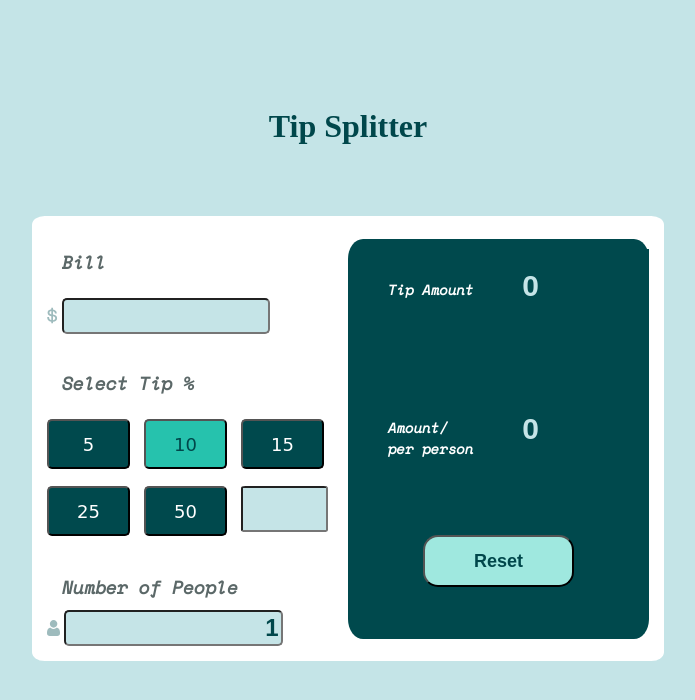
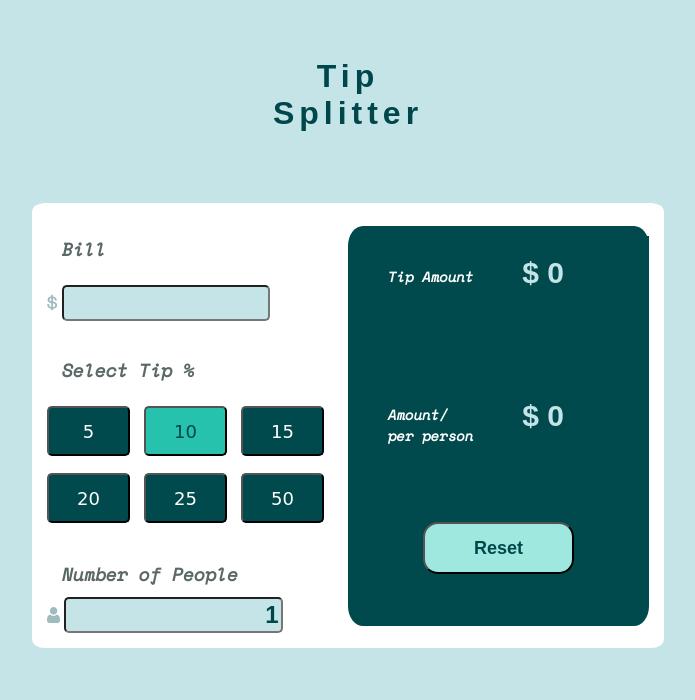
Before and after one commit to nitish2101/Tip-Calculator, a plain HTML site: page index.html in a window 1280 px wide. Both pictures are taken after a click on the button "10". Shown: the whole page, without its empty margins (292-987 px from the left). Drawn offline with nearby package versions, Linux system fonts and the light colour scheme; a web font is replaced by a local one.

Commit message:
Add files via upload

```diff
--- a/index.html
+++ b/index.html
@@ -3,8 +3,12 @@
   <head>
     <meta charset="UTF-8" />
     <meta name="viewport" content="width=device-width, initial-scale=1.0" />
-    <!-- displays site properly based on user's device -->
-
+    <link rel="preconnect" href="https://fonts.googleapis.com" />
+    <link rel="preconnect" href="https://fonts.gstatic.com" crossorigin />
+    <link
+      href="https://fonts.googleapis.com/css2?family=Shippori+Antique+B1&display=swap"
+      rel="stylesheet"
+    />
     <link
       rel="icon"
       type="image/png"
@@ -22,7 +26,10 @@
     <link rel="stylesheet" href="styles.css" />
   </head>
   <body>
-    <h1 class="title">Tip Splitter</h1>
+    <h1 class="title">
+      Tip <br />
+      Splitter
+    </h1>
     <div class="container">
       <div class="calculator">
         <div class="bill">
@@ -35,9 +42,10 @@
           <button class="b1 b">5</button>
           <button class="b2 b">10</button>
           <button class="b3 b">15</button>
-          <button class="b4 b">25</button>
-          <button class="b5 b">50</button>
-          <input type="text" name="custom" class="custom" />
+          <button class="b4 b">20</button>
+          <button class="b5 b">25</button>
+          <!-- <input type="text" name="custom" class="custom" /> -->
+          <button class="b6 b">50</button>
         </div>
         <div class="totalPeople">
           <h3>Number of People</h3>
--- a/index.js
+++ b/index.js
@@ -1,5 +1,5 @@
 function totalTip(tipPercent, bill) {
-  document.querySelector(".totalTip").value = (bill * tipPercent) / 100;
+  document.querySelector(".totalTip").value = "$ " + (bill * tipPercent) / 100;
 }
 for (let i = 0; i < document.querySelectorAll(".b").length; i++) {
   document
@@ -10,35 +10,19 @@ for (let i = 0; i < document.querySelectorAll(".b").length; i++) {
       console.log(tipPercent);
       let bill = document.querySelector(".billAmount").value;
       let numberOfPerson = document.querySelector(".numberPerson").value;
-      // let customInput = document.querySelector(".custom").value;
       totalTip(tipPercent, bill);
       tipPerPerson(numberOfPerson, tipPercent, bill);
-      // this.classList.add("pressed");
-      // buttonAnimation(e.value);
-      // custom(customInput, bill);
-      // buttonAnimation();
-      // reset(bill, numberOfPerson, tipPerPerson, totalTip);
-      // console.log(tipPerPerson(numberOfPerson, tipPercent, bill));
     });
 }
 function tipPerPerson(numberOfPerson, tipPercent, bill) {
   document.querySelector(".tipPerPerson").value =
-    (bill * tipPercent) / (100 * numberOfPerson);
+    "$ " + (bill * tipPercent) / (100 * numberOfPerson);
 }
 
 function reset() {
-  document.querySelector(".billAmount").value = "0.00";
-  document.querySelector(".custom").value = "";
+  document.querySelector(".billAmount").value = "";
+  // document.querySelector(".custom").value = "";
   document.querySelector(".numberPerson").value = "1";
-  document.querySelector(".totalTip").value = "0.00";
-  document.querySelector(".tipPerPerson").value = "0.00";
+  document.querySelector(".totalTip").value = "$ 0.00";
+  document.querySelector(".tipPerPerson").value = "$ 0.00";
 }
-// function buttonAnimation(currentKey) {
-//   let activeButton = document.querySelectorAll(".b")[];
-
-//   activeButton.classList.add("pressed");
-
-//   setTimeout(function () {
-//     activeButton.classList.remove("pressed");
-//   }, 100);
-// }
--- a/styles.css
+++ b/styles.css
@@ -15,7 +15,10 @@ body {
 .title {
   text-align: center;
   color: #00474b;
-  margin-top: 100px;
+  margin-top: 50px;
+  font-weight: bolder;
+  font-family: "Shippori Antique B1", sans-serif;
+  letter-spacing: 5px;
 }
 .bill {
   padding: 15px;
@@ -64,7 +67,8 @@ body {
   height: 80%;
 }
 .b4,
-.b5 {
+.b5,
+.b6 {
   width: 90%;
   height: 80%;
 }
@@ -79,7 +83,8 @@ body {
 .b2,
 .b3,
 .b4,
-.b5 {
+.b5,
+.b6 {
   background-color: hsl(183, 100%, 15%);
   border-radius: 5px;
   color: #ffffff;
```
